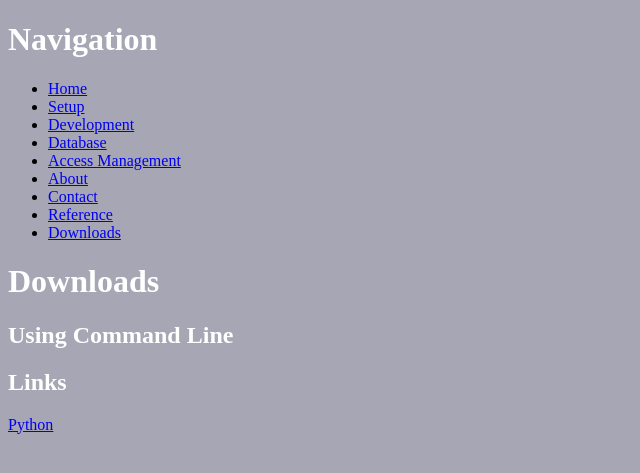
After one commit to adamam2/hwproject, a Django app: template collection/templates/downloads.html in a window 1280 px wide. The commit adds this page. Shown: the top 473 px of the page, without its empty margins (0-640 px from the left). Run offline with Django 3.2, Linux system fonts and the light colour scheme; the template is opened without the code that fills it, so the values that code supplies are empty.

Commit message:
template updates and new pages

```diff
--- a/collection/static/css/style.css
+++ b/collection/static/css/style.css
@@ -4,7 +4,7 @@
     text-align: justify;
 }
 body {
-    background-color: rgb(165, 165, 247);
+    background-color: rgb(166, 166, 180);
 }
 h1 {
     color: white;
--- a/collection/templates/base.html
+++ b/collection/templates/base.html
@@ -36,6 +36,12 @@
                     <li>
                         <a href="{% url 'contact' %}">Contact</a>
                     </li>
+                    <li>
+                        <a href="{% url 'reference' %}">Reference</a>
+                    </li>
+                    <li>
+                        <a href="{% url 'downloads' %}">Downloads</a>
+                    </li>
                 </ul>
             </nav>
         </header>
--- /dev/null
+++ b/collection/templates/downloads.html
@@ -0,0 +1,21 @@
+{% extends 'base.html' %}
+{% load static %}
+{% block title %}
+    Downloads - {{ block.super }}
+{% endblock title %}
+
+
+{% block content %}
+<h1>Downloads</h1>
+<font color="white">
+    <h2>Using Command Line</h2>
+    <p></p>
+
+    <h2>Links</h2>
+    <p>
+        <a href="https://www.python.org/downloads/" target="_blank">Python</a>
+    </p>
+
+
+</font>
+{% endblock content %}
--- a/hellowebapp/urls.py
+++ b/hellowebapp/urls.py
@@ -27,5 +27,9 @@ urlpatterns = [
          name='accessmanagement'),
     path('about/', TemplateView.as_view(template_name='about.html'), name='about'),
     path('contact/', TemplateView.as_view(template_name='contact.html'), name='contact'),
+    path('reference/', TemplateView.as_view(template_name='reference.html'),
+         name='reference'),
+    path('downloads/', TemplateView.as_view(template_name='downloads.html'),
+         name='downloads'),
     path('admin/', admin.site.urls),
 ]
```
Also changed, not shown: collection/templates/reference.html (added, +20 -0 lines).
